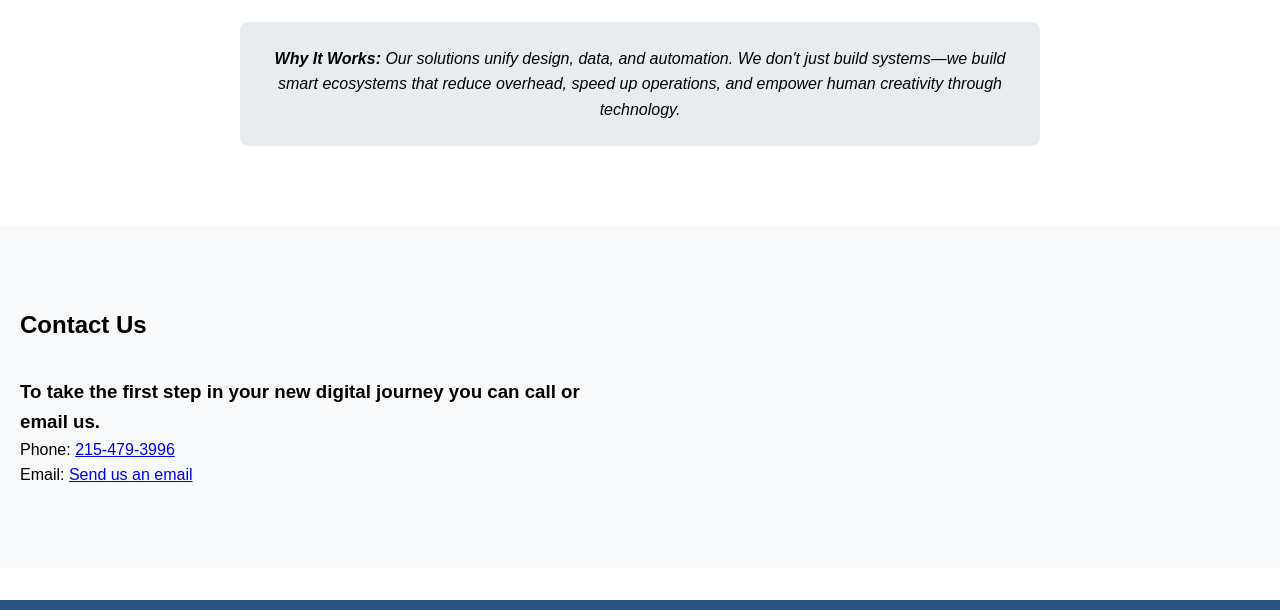
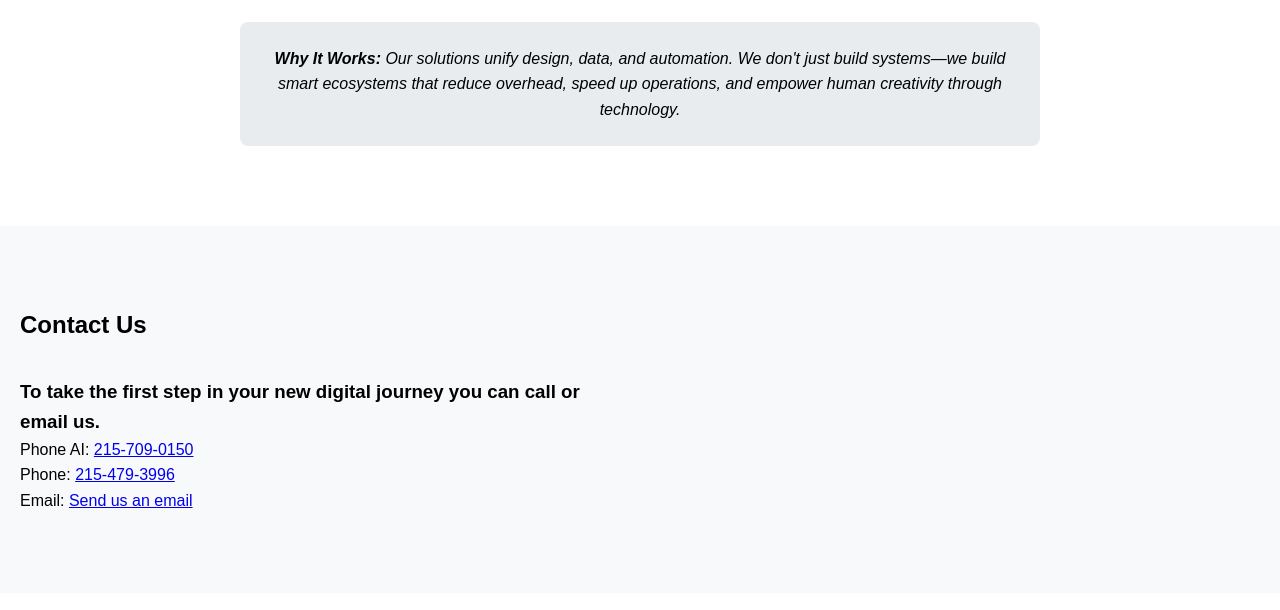
Before and after one commit to Jeremy-Poisson/jeremy-poisson.github.io, a plain HTML site: page index.html in a window 1280 px wide. Shown: the part 3547-4157 px from the top of the page. Drawn offline with Linux system fonts and the light colour scheme; a script that the page names is missing.

Commit message:
Update index.html

```diff
--- a/index.html
+++ b/index.html
@@ -232,7 +232,8 @@ To create seamless connections between businesses and their customers, enabled b
                 <div class="contact-details">
                     <h3>To take the first step in your new digital journey you can call or email us.</h3>
 
-                    <p>Phone: <a href="tel:215-479-3996">215-479-3996</a></p>
+                    <p>Phone AI: <a href="tel:215-709-0150">215-709-0150</a></p>
+			<p>Phone: <a href="tel:215-479-3996">215-479-3996</a></p>
                     <p>Email: <a href="mailto:jeremy.poisson2@verizon.net">Send us an email</a></p>
 
                  <!---   <div class="social-links">
```
